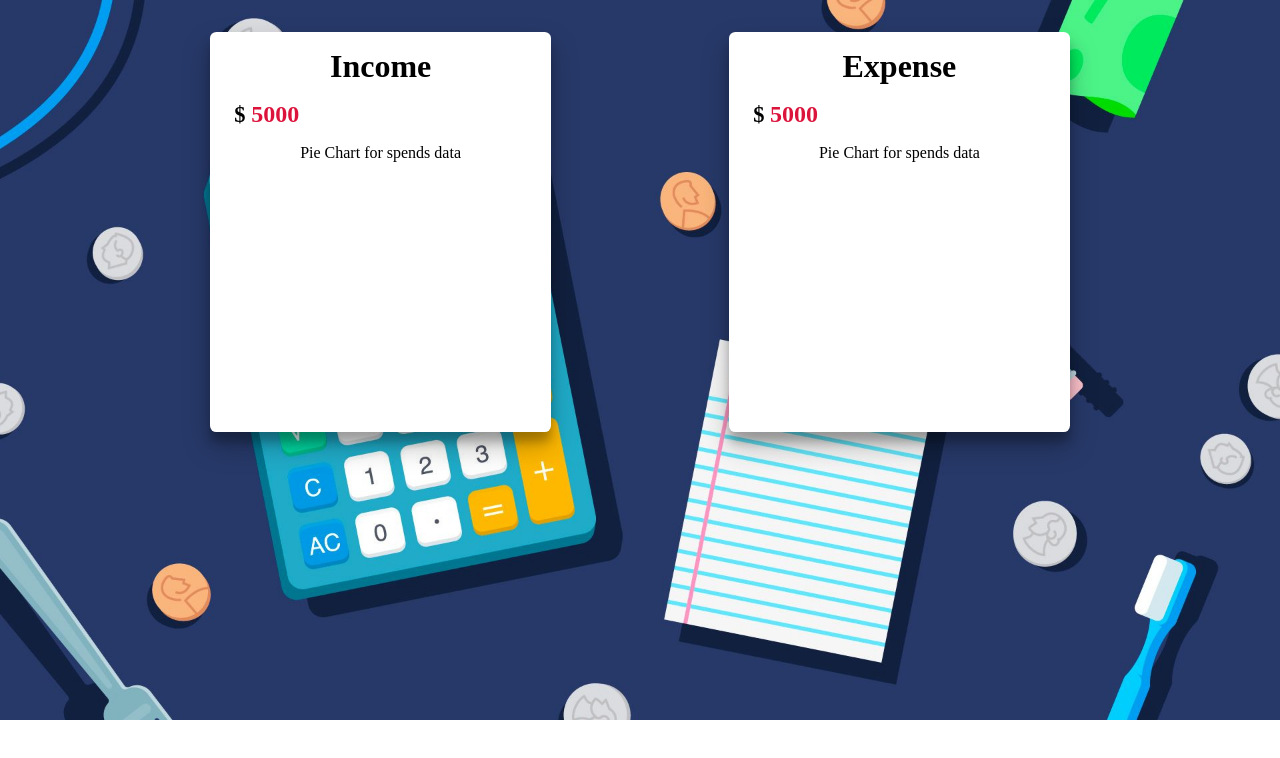
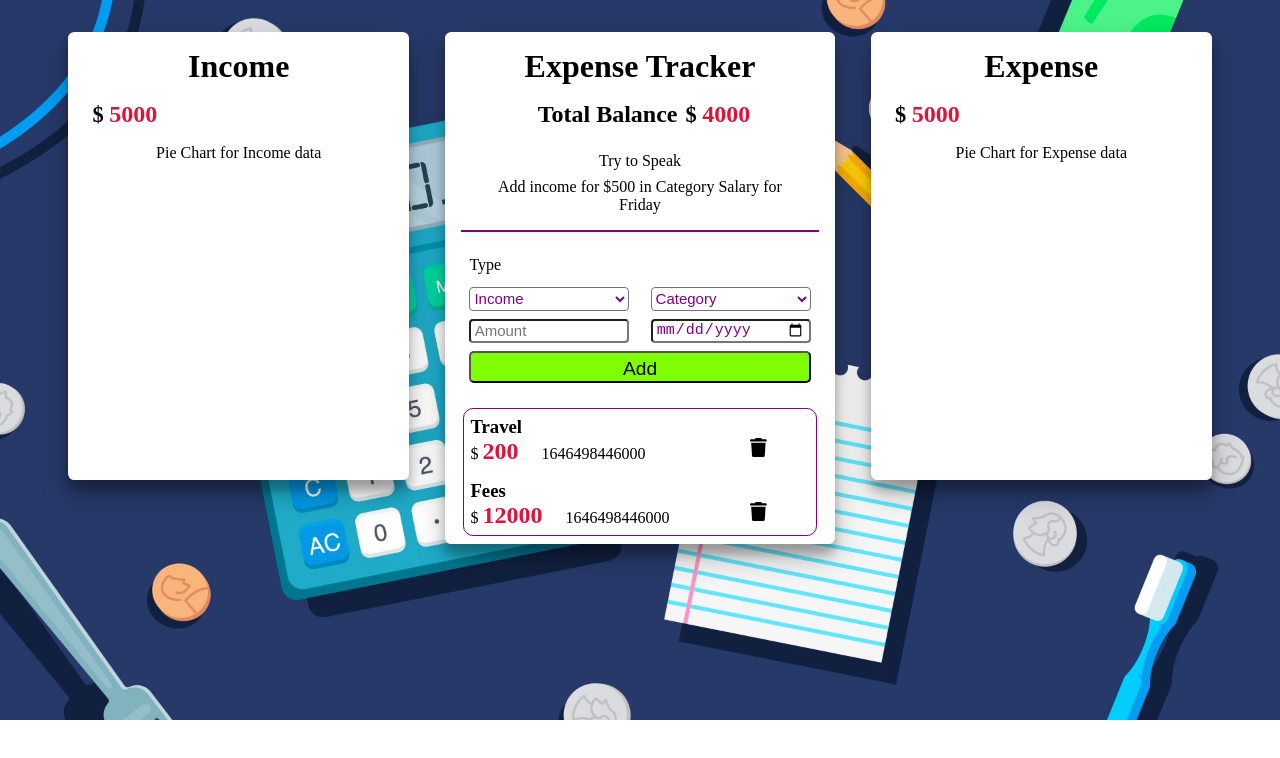
Before and after one commit to mishu-mnp/Expense-Tracker, a React (Create React App) app: page / in a window 1280 px wide. Shown: the top 758 px of the page. Built offline with nearby package versions, Linux system fonts and the light colour scheme.

Commit message:
Expense Card and List expense data

```diff
--- a/public/index.html
+++ b/public/index.html
@@ -11,6 +11,9 @@
 
 <body>
   <div id="root"></div>
+
+  <!-- Font Awesome -->
+  <script src="https://kit.fontawesome.com/78f298dc90.js" crossorigin="anonymous"></script>
 </body>
 
 </html>
--- a/src/App.js
+++ b/src/App.js
@@ -1,4 +1,5 @@
 import './App.css';
+import MainExpense from './components/MainExpense';
 import SpendCard from './components/SpendCard';
 
 function App() {
@@ -6,6 +7,7 @@ function App() {
     <div className="App">
       <div className="cards-container">
         <SpendCard title='Income' />
+        <MainExpense />
         <SpendCard title='Expense' />
       </div>
     </div>
--- /dev/null
+++ b/src/components/ListExpense.jsx
@@ -0,0 +1,33 @@
+import React from 'react';
+import './listExpense.css';
+
+const ListExpense = () => {
+    return (
+        <div className='ListExpense'>
+            <div className="list-data">
+                <div className="data-left">
+                    <h3>Travel</h3>
+                    <p>$ <span className='amount'>200</span> <span className='date'>{new Date().getTime()}</span></p>
+                </div>
+                <div className="delete-right">
+                    <svg xmlns="http://www.w3.org/2000/svg" viewBox="0 0 448 512">
+                        <path d="M135.2 17.69C140.6 6.848 151.7 0 163.8 0H284.2C296.3 0 307.4 6.848 312.8 17.69L320 32H416C433.7 32 448 46.33 448 64C448 81.67 433.7 96 416 96H32C14.33 96 0 81.67 0 64C0 46.33 14.33 32 32 32H128L135.2 17.69zM394.8 466.1C393.2 492.3 372.3 512 346.9 512H101.1C75.75 512 54.77 492.3 53.19 466.1L31.1 128H416L394.8 466.1z" />
+                    </svg>
+                </div>
+            </div>
+            <div className="list-data">
+                <div className="data-left">
+                    <h3>Fees</h3>
+                    <p>$ <span className='amount'>12000</span> <span className='date'>{new Date().getTime()}</span></p>
+                </div>
+                <div className="delete-right">
+                    <svg xmlns="http://www.w3.org/2000/svg" viewBox="0 0 448 512">
+                        <path d="M135.2 17.69C140.6 6.848 151.7 0 163.8 0H284.2C296.3 0 307.4 6.848 312.8 17.69L320 32H416C433.7 32 448 46.33 448 64C448 81.67 433.7 96 416 96H32C14.33 96 0 81.67 0 64C0 46.33 14.33 32 32 32H128L135.2 17.69zM394.8 466.1C393.2 492.3 372.3 512 346.9 512H101.1C75.75 512 54.77 492.3 53.19 466.1L31.1 128H416L394.8 466.1z" />
+                    </svg>
+                </div>
+            </div>
+        </div>
+    )
+}
+
+export default ListExpense
--- /dev/null
+++ b/src/components/MainExpense.jsx
@@ -0,0 +1,61 @@
+import React from 'react';
+import ListExpense from './ListExpense';
+import './mainExpense.css';
+
+
+const MainExpense = () => {
+    return (
+        <div className='MainExpense'>
+            <div className="expense-container">
+                <div className="card">
+                    <h1 className='title'>Expense Tracker</h1>
+                    <div className="balance">
+                        <h2>Total Balance</h2>
+                        <span className='price'>$ <span className='amount'>4000</span></span>
+                    </div>
+                    <div className="speechy-text">
+                        <p>Try to Speak</p>
+                        <p>Add income for $500 in Category Salary for Friday</p>
+                    </div>
+                    <div className="divider"></div>
+                    <div className="add-expenses">
+                        <p>Type</p>
+                        <div className="expense-form">
+                            <form>
+                                <div className="form-data">
+                                    <div className="expense-type">
+                                        <select id="type">
+                                            <option value="income">Income</option>
+                                            <option value="expense">Expense</option>
+                                        </select>
+                                    </div>
+                                    <div className="expense-category">
+                                        <select id="category">
+                                            <option defaultValue='Category'>Category</option>
+                                            <option value="shopping">Shopping</option>
+                                            <option value="fees">Fees</option>
+                                            <option value="friend">Friend</option>
+                                            <option value="travelling">Travelling</option>
+                                        </select>
+                                    </div>
+                                    <div className='amount'>
+                                        <input type="text" name='amount' placeholder='Amount' />
+                                    </div>
+                                    <div className='date'>
+                                        <input type="date" name='date' />
+                                    </div>
+                                    <button className='btn'>Add</button>
+                                </div>
+                            </form>
+                        </div>
+                    </div>
+                    <div className="expense-data">
+                        <ListExpense />
+                    </div>
+                </div>
+            </div>
+        </div>
+    )
+}
+
+export default MainExpense
--- a/src/components/SpendCard.jsx
+++ b/src/components/SpendCard.jsx
@@ -10,7 +10,7 @@ const SpendCard = (props) => {
                     <h2 className='title'>{title}</h2>
                     <p className='price'>$ <span className='amount'>5000</span></p>
                     <div className="pie-chart">
-                        <p>Pie Chart for spends data</p>
+                        <p>Pie Chart for {title} data</p>
                     </div>
                 </div>
             </div>
--- /dev/null
+++ b/src/components/listExpense.css
@@ -0,0 +1,34 @@
+.ListExpense {
+  padding: 0.4rem;
+  margin: 0.6rem;
+  height: 8rem;
+  border: 1px solid purple;
+  overflow-y: auto;
+  border-radius: 10px;
+}
+
+.list-data {
+  display: flex;
+  justify-content: space-between;
+}
+
+.date {
+  margin-left: 1.2rem;
+}
+
+.data-left {
+  flex: 0.7;
+}
+
+.delete-right {
+  flex: 0.3;
+  height: 4rem;
+  display: flex;
+  align-items: center;
+  justify-content: center;
+}
+
+.delete-right svg {
+  height: 1.2rem;
+  cursor: pointer;
+}
--- /dev/null
+++ b/src/components/mainExpense.css
@@ -0,0 +1,82 @@
+.MainExpense {
+  height: 32rem;
+  background-color: white;
+  width: 32%;
+  border-radius: 0.4rem;
+  box-shadow: rgba(0, 0, 0, 0.25) 0px 14px 28px,
+    rgba(0, 0, 0, 0.22) 0px 10px 10px;
+  padding: 0.5rem;
+}
+
+.balance {
+  text-align: center;
+}
+
+.balance h2 {
+  display: inline-block;
+  margin: 0.5rem;
+}
+
+.balance .price {
+  margin: 0;
+}
+
+.speechy-text {
+  text-align: center;
+  margin: 1rem;
+}
+
+.speechy-text > p {
+  margin: 0.5rem;
+}
+
+.divider {
+  margin: 0.5rem;
+  height: 2px;
+  background-color: purple;
+}
+
+.add-expenses {
+  padding: 1rem;
+}
+
+.expense-form select {
+  width: 10rem;
+  height: 1.5rem;
+  background-color: white;
+  border-radius: 4px;
+  color: purple;
+  font-weight: 400;
+  font-size: 15px;
+}
+
+.form-data {
+  display: flex;
+  justify-content: space-between;
+  margin-top: 0.8rem;
+  flex-wrap: wrap;
+}
+
+input {
+  outline: none;
+  width: 10rem;
+  height: 1.5rem;
+  background-color: white;
+  border-radius: 4px;
+  color: purple;
+  font-weight: 400;
+  font-size: 15px;
+  margin-top: 8px;
+  padding: 0.2rem;
+}
+
+.btn {
+  width: 100%;
+  margin-top: 8px;
+  height: 2rem;
+  background-color: chartreuse;
+  cursor: pointer;
+  font-size: 1.2rem;
+  padding: 5px;
+  border-radius: 5px;
+}
--- a/src/components/spendCard.css
+++ b/src/components/spendCard.css
@@ -1,5 +1,5 @@
 .spend-card {
-  height: 25rem;
+  height: 28rem;
   background-color: white;
   width: 28%;
   border-radius: 0.4rem;
```
